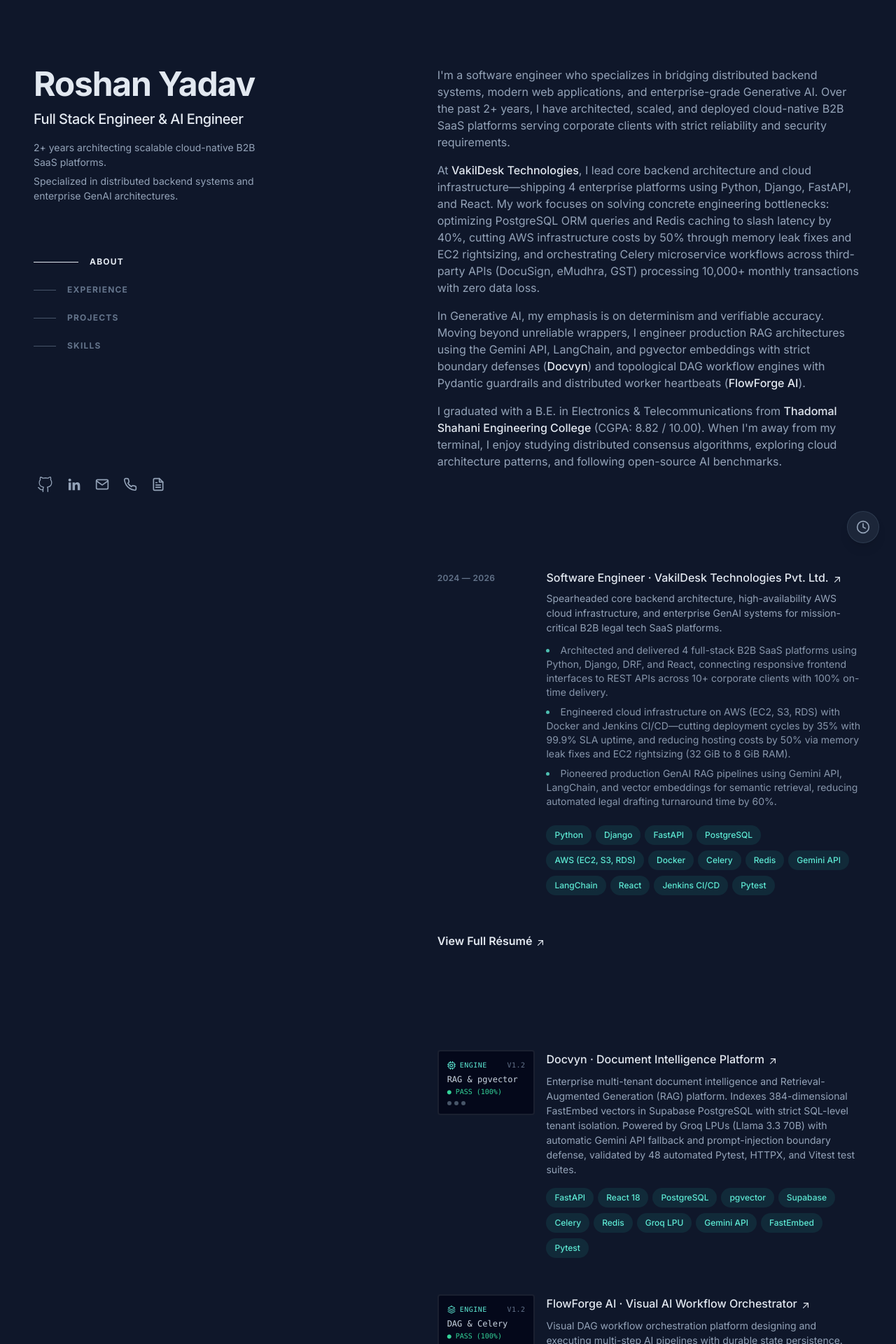
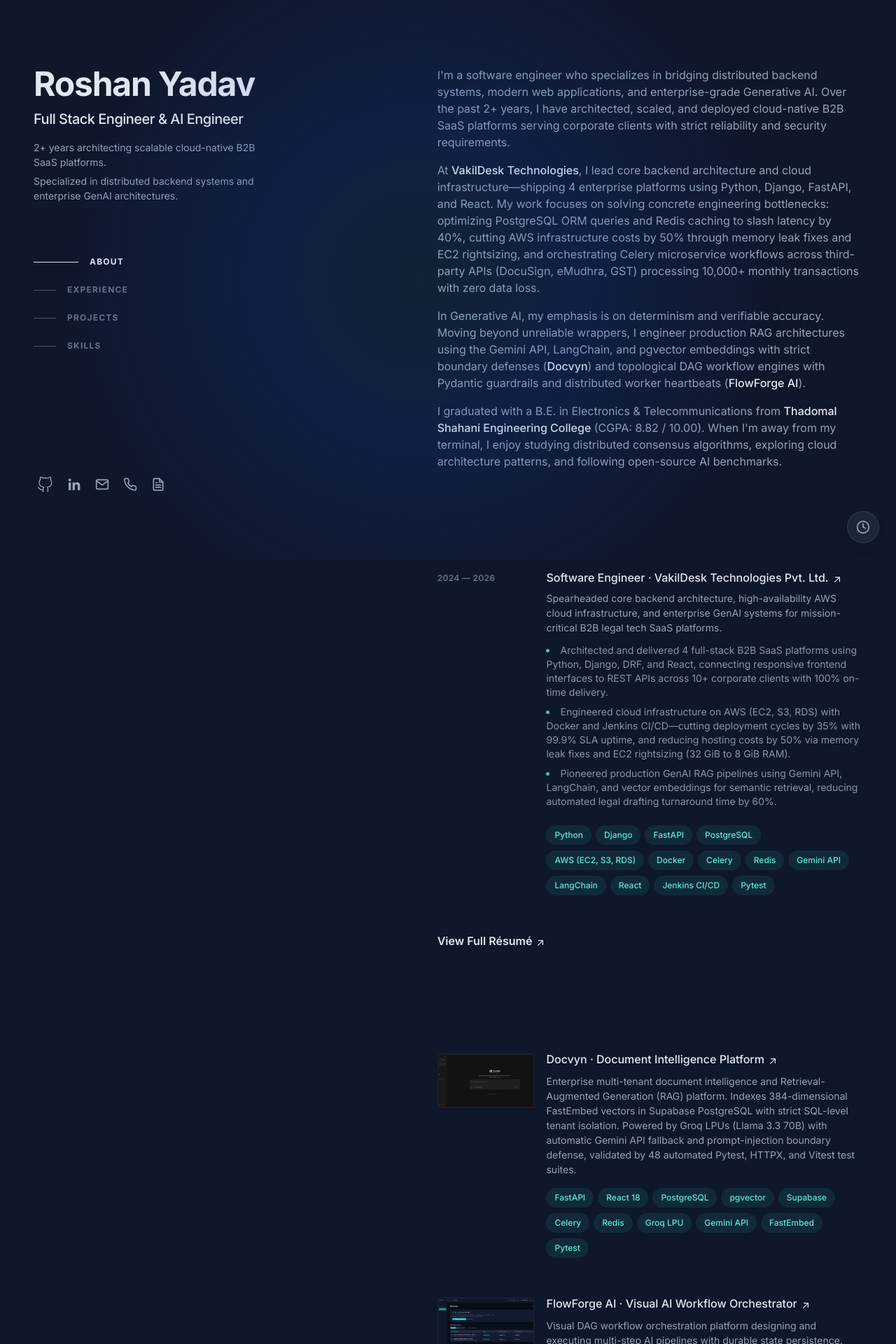
Before and after one commit to crazycodeop/Portfolio_new, a Next.js app: page / in a window 1280 px wide. Shown: the top 1920 px of the page at 70% size. Built offline with nearby package versions, Linux system fonts and the light colour scheme.

Commit message:
feat(projects): add HD screenshots for Docvyn & FlowForge, enhance hover glow effects, update footer text

```diff
--- a/components/Experience/Experience.tsx
+++ b/components/Experience/Experience.tsx
@@ -55,8 +55,8 @@ export const Experience: React.FC = () => {
           {experiences.map((exp, idx) => (
             <li key={idx} className="mb-12">
               <div className="group relative grid pb-1 transition-all sm:grid-cols-8 sm:gap-8 md:gap-4 lg:hover:!opacity-100 lg:group-hover/list:opacity-50">
-                {/* Hover Background Pill Card */}
-                <div className="absolute -inset-x-4 -inset-y-4 z-0 hidden rounded-md transition motion-reduce:transition-none lg:-inset-x-6 lg:block lg:group-hover:bg-slate-800/50 lg:group-hover:shadow-[inset_0_1px_0_0_rgba(148,163,184,0.1)] lg:group-hover:drop-shadow-lg" />
+                {/* Glowy Card Hover Background */}
+                <div className="absolute -inset-x-4 -inset-y-4 z-0 hidden rounded-md transition motion-reduce:transition-none lg:-inset-x-6 lg:block lg:group-hover:bg-slate-800/50 lg:group-hover:shadow-[inset_0_1px_0_0_rgba(148,163,184,0.1),0_0_24px_-4px_rgba(45,212,191,0.15)] lg:group-hover:border lg:group-hover:border-teal-500/20 lg:group-hover:drop-shadow-lg" />
 
                 {/* Left Date Column */}
                 <header
--- a/components/Footer/Footer.tsx
+++ b/components/Footer/Footer.tsx
@@ -24,38 +24,16 @@ export const Footer: React.FC = () => {
         </div>
       </div>
 
-      <p className="leading-relaxed">
-        Loosely designed in{' '}
-        <span className="font-medium text-slate-400">Figma</span> and coded in{' '}
-        <span className="font-medium text-slate-400">Visual Studio Code</span>. Built with{' '}
+      <p className="leading-relaxed text-slate-400">
+        Made with ❤️ with{' '}
         <a
           href="https://nextjs.org/"
-          className="font-medium text-slate-400 hover:text-teal-300 focus-visible:text-teal-300 transition-colors"
+          className="font-medium text-slate-300 hover:text-teal-300 focus-visible:text-teal-300 transition-colors underline underline-offset-4"
           target="_blank"
           rel="noreferrer noopener"
         >
           Next.js
-        </a>{' '}
-        and{' '}
-        <a
-          href="https://tailwindcss.com/"
-          className="font-medium text-slate-400 hover:text-teal-300 focus-visible:text-teal-300 transition-colors"
-          target="_blank"
-          rel="noreferrer noopener"
-        >
-          Tailwind CSS
         </a>
-        , deployed with{' '}
-        <a
-          href="https://vercel.com/"
-          className="font-medium text-slate-400 hover:text-teal-300 focus-visible:text-teal-300 transition-colors"
-          target="_blank"
-          rel="noreferrer noopener"
-        >
-          Vercel
-        </a>
-        . All text is set in the{' '}
-        <span className="font-medium text-slate-400">Inter</span> typeface.
       </p>
 
       <p className="text-[11px] text-slate-600 font-mono">
--- a/components/Projects/Projects.tsx
+++ b/components/Projects/Projects.tsx
@@ -1,10 +1,11 @@
 import React from 'react';
-import { FiCpu, FiLayers } from 'react-icons/fi';
+import Image from 'next/image';
 
 const projects = [
   {
     title: 'Docvyn · Document Intelligence Platform',
     url: 'https://github.com/crazycodeop/docvyn',
+    image: '/images/docvyn.png',
     description:
       'Enterprise multi-tenant document intelligence and Retrieval-Augmented Generation (RAG) platform. Indexes 384-dimensional FastEmbed vectors in Supabase PostgreSQL with strict SQL-level tenant isolation. Powered by Groq LPUs (Llama 3.3 70B) with automatic Gemini API fallback and prompt-injection boundary defense, validated by 48 automated Pytest, HTTPX, and Vitest test suites.',
     skills: [
@@ -20,12 +21,11 @@ const projects = [
       'FastEmbed',
       'Pytest',
     ],
-    badge: 'RAG & pgvector',
-    icon: FiCpu,
   },
   {
     title: 'FlowForge AI · Visual AI Workflow Orchestrator',
     url: 'https://github.com/crazycodeop/flowforge-ai',
+    image: '/images/flowforge.png',
     description:
       'Visual DAG workflow orchestration platform designing and executing multi-step AI pipelines with durable state persistence. Implements topological DAG scheduling (Kahn’s algorithm), sub-40ms async task dispatch via Upstash Redis, distributed Celery worker heartbeat leases, deterministic LLM guardrails with automated Pydantic schema repair, and 62 automated test suites.',
     skills: [
@@ -41,8 +41,6 @@ const projects = [
       'Docker',
       'Pytest',
     ],
-    badge: 'DAG & Celery',
-    icon: FiLayers,
   },
 ];
 
@@ -62,37 +60,23 @@ export const Projects: React.FC = () => {
 
       <div>
         <ul className="group/list">
-          {projects.map((proj, idx) => {
-            const Icon = proj.icon;
-            return (
+          {projects.map((proj, idx) => (
             <li key={idx} className="mb-12">
               <div className="group relative grid gap-4 pb-1 transition-all sm:grid-cols-8 sm:gap-8 md:gap-4 lg:hover:!opacity-100 lg:group-hover/list:opacity-50">
-                  {/* Hover Card Background */}
-                  <div className="absolute -inset-x-4 -inset-y-4 z-0 hidden rounded-md transition motion-reduce:transition-none lg:-inset-x-6 lg:block lg:group-hover:bg-slate-800/50 lg:group-hover:shadow-[inset_0_1px_0_0_rgba(148,163,184,0.1)] lg:group-hover:drop-shadow-lg" />
+                {/* Glowy Card Hover Background */}
+                <div className="absolute -inset-x-4 -inset-y-4 z-0 hidden rounded-md transition motion-reduce:transition-none lg:-inset-x-6 lg:block lg:group-hover:bg-slate-800/50 lg:group-hover:shadow-[inset_0_1px_0_0_rgba(148,163,184,0.1),0_0_24px_-4px_rgba(45,212,191,0.15)] lg:group-hover:border lg:group-hover:border-teal-500/20 lg:group-hover:drop-shadow-lg" />
 
-                  {/* Left Column: Visual Architectural Preview Mockup */}
+                {/* Left Column: HD Project Screenshot */}
                 <div className="z-10 sm:order-1 sm:col-span-2">
-                    <div className="aspect-video w-full rounded border-2 border-slate-200/10 bg-slate-950/80 p-3 flex flex-col justify-between transition group-hover:border-slate-200/30 group-hover:bg-slate-950">
-                      <div className="flex items-center justify-between text-[10px] font-mono text-slate-500 uppercase tracking-wider">
-                        <span className="flex items-center gap-1.5 text-teal-300">
-                          <Icon className="h-3 w-3" />
-                          <span>ENGINE</span>
-                        </span>
-                        <span>v1.2</span>
-                      </div>
-                      <div className="py-1">
-                        <div className="text-xs font-mono font-medium text-slate-300 truncate">
-                          {proj.badge}
-                        </div>
-                        <div className="text-[10px] font-mono text-emerald-400 mt-0.5">
-                          ● PASS (100%)
-                        </div>
-                      </div>
-                      <div className="flex items-center gap-1">
-                        <span className="h-1.5 w-1.5 rounded-full bg-slate-600" />
-                        <span className="h-1.5 w-1.5 rounded-full bg-slate-600" />
-                        <span className="h-1.5 w-1.5 rounded-full bg-slate-600" />
-                      </div>
+                  <div className="relative aspect-video w-full rounded border-2 border-slate-200/10 overflow-hidden bg-slate-950 transition group-hover:border-teal-400/30 sm:translate-y-1 shadow-md">
+                    <Image
+                      src={proj.image}
+                      alt={proj.title}
+                      width={400}
+                      height={225}
+                      className="w-full h-full object-cover object-top transition duration-300 group-hover:scale-105"
+                      priority={idx === 0}
+                    />
                   </div>
                 </div>
 
@@ -142,8 +126,7 @@ export const Projects: React.FC = () => {
                 </div>
               </div>
             </li>
-            );
-          })}
+          ))}
         </ul>
 
         {/* View Project Archive on GitHub Link */}
--- a/components/Spotlight/Spotlight.tsx
+++ b/components/Spotlight/Spotlight.tsx
@@ -1,32 +1,38 @@
 import React, { useEffect, useState } from 'react';
 
 export const Spotlight: React.FC = () => {
-  const [mousePosition, setMousePosition] = useState({ x: -1000, y: -1000 });
+  const [mousePosition, setMousePosition] = useState({ x: 600, y: 400 });
+  const [isHovering, setIsHovering] = useState(false);
 
   useEffect(() => {
     if (typeof window === 'undefined') return;
 
     let rafId: number | null = null;
-    const handleMouseMove = (e: MouseEvent) => {
+    const handlePointerMove = (e: PointerEvent | MouseEvent) => {
       if (rafId) return;
       rafId = requestAnimationFrame(() => {
         setMousePosition({ x: e.clientX, y: e.clientY });
+        setIsHovering(true);
         rafId = null;
       });
     };
 
-    window.addEventListener('mousemove', handleMouseMove, { passive: true });
+    window.addEventListener('pointermove', handlePointerMove, { passive: true });
+    window.addEventListener('mousemove', handlePointerMove, { passive: true });
     return () => {
-      window.removeEventListener('mousemove', handleMouseMove);
+      window.removeEventListener('pointermove', handlePointerMove);
+      window.removeEventListener('mousemove', handlePointerMove);
       if (rafId) cancelAnimationFrame(rafId);
     };
   }, []);
 
   return (
     <div
-      className="pointer-events-none fixed inset-0 z-30 transition duration-300 motion-reduce:hidden"
+      className={`pointer-events-none fixed inset-0 z-30 transition-opacity duration-500 motion-reduce:hidden ${
+        isHovering ? 'opacity-100' : 'opacity-70'
+      }`}
       style={{
-        background: `radial-gradient(600px circle at ${mousePosition.x}px ${mousePosition.y}px, rgba(29, 78, 216, 0.15), transparent 80%)`,
+        background: `radial-gradient(650px circle at ${mousePosition.x}px ${mousePosition.y}px, rgba(45, 212, 191, 0.09) 0%, rgba(29, 78, 216, 0.22) 35%, transparent 80%)`,
       }}
       aria-hidden="true"
     />
```
Also changed, not shown: public/images/docvyn.png (added), public/images/flowforge.png (added). Lines whose indentation alone changed are shown as unchanged.
